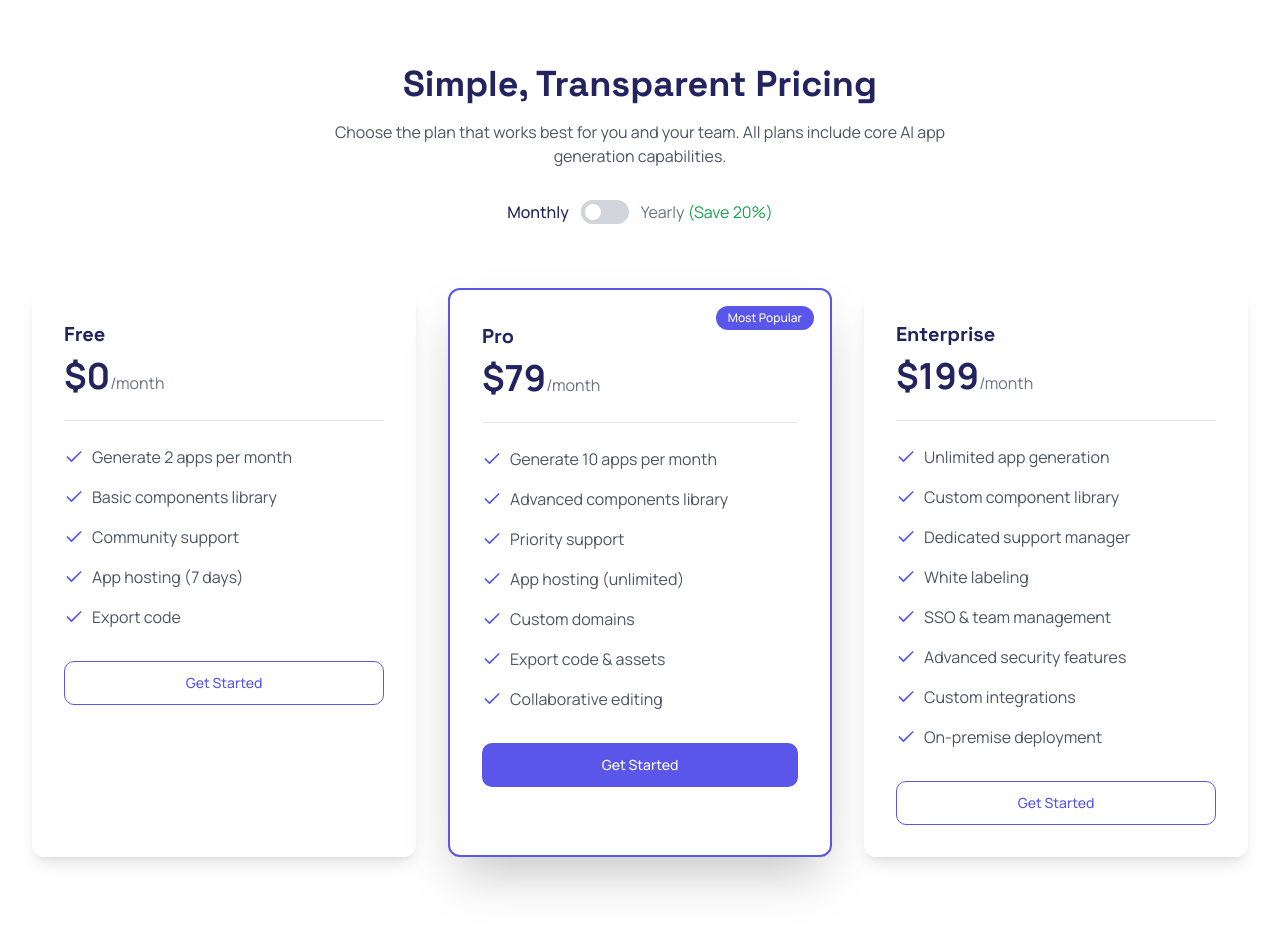
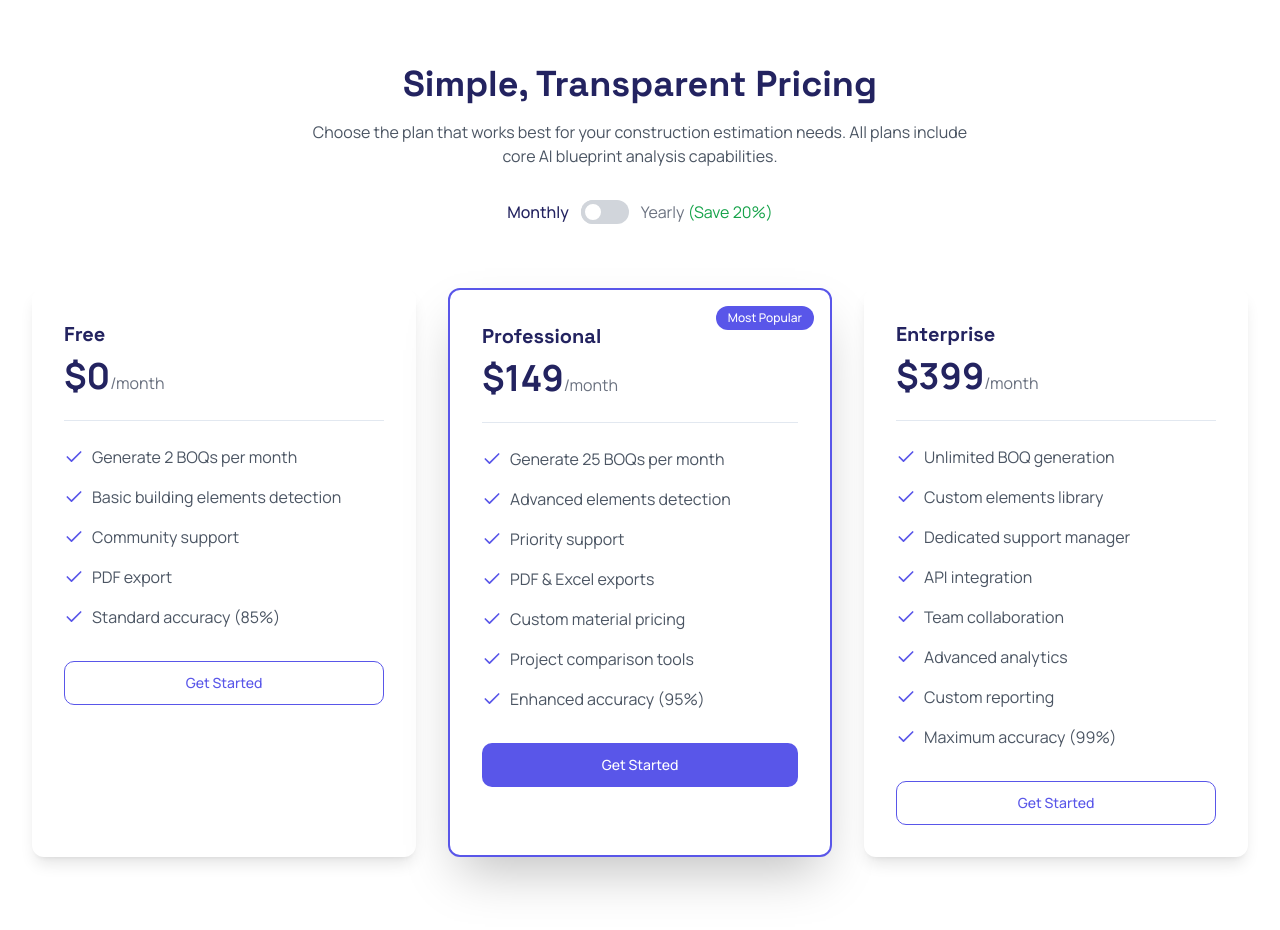
Before and after one commit to AlphyonAlephium/BOQ-AI, a React (Vite) app: page / in a window 1280 px wide. Shown: the part 1680-2610 px from the top of the page. Built offline with nearby package versions, Linux system fonts and the light colour scheme.

Commit message:
Refactor: Update pricing section
Update the pricing section with higher prices.

```diff
--- a/src/components/PricingSection.tsx
+++ b/src/components/PricingSection.tsx
@@ -64,41 +64,41 @@ const PricingSection = () => {
       price: 0,
       yearlyPrice: 0,
       features: [
-        "Generate 2 apps per month",
-        "Basic components library",
+        "Generate 2 BOQs per month",
+        "Basic building elements detection",
         "Community support",
-        "App hosting (7 days)",
-        "Export code"
+        "PDF export",
+        "Standard accuracy (85%)"
       ]
     },
     {
-      title: "Pro",
-      price: 79,
-      yearlyPrice: 790,
+      title: "Professional",
+      price: 149,
+      yearlyPrice: 1490,
       features: [
-        "Generate 10 apps per month",
-        "Advanced components library",
+        "Generate 25 BOQs per month",
+        "Advanced elements detection",
         "Priority support",
-        "App hosting (unlimited)",
-        "Custom domains",
-        "Export code & assets",
-        "Collaborative editing"
+        "PDF & Excel exports",
+        "Custom material pricing",
+        "Project comparison tools",
+        "Enhanced accuracy (95%)"
       ],
       isPopular: true
     },
     {
       title: "Enterprise",
-      price: 199,
-      yearlyPrice: 1990,
+      price: 399,
+      yearlyPrice: 3990,
       features: [
-        "Unlimited app generation",
-        "Custom component library",
+        "Unlimited BOQ generation",
+        "Custom elements library",
         "Dedicated support manager",
-        "White labeling",
-        "SSO & team management",
-        "Advanced security features",
-        "Custom integrations",
-        "On-premise deployment"
+        "API integration",
+        "Team collaboration",
+        "Advanced analytics",
+        "Custom reporting",
+        "Maximum accuracy (99%)"
       ]
     }
   ];
@@ -108,7 +108,7 @@ const PricingSection = () => {
       <div className="container mx-auto px-4 md:px-8">
         <div className="text-center mb-16 opacity-0 animate-fade-in">
           <h2 className="text-3xl md:text-4xl font-bold mb-4 text-secondary">Simple, Transparent Pricing</h2>
-          <p className="text-gray-600 max-w-2xl mx-auto">Choose the plan that works best for you and your team. All plans include core AI app generation capabilities.</p>
+          <p className="text-gray-600 max-w-2xl mx-auto">Choose the plan that works best for your construction estimation needs. All plans include core AI blueprint analysis capabilities.</p>
 
           {/* Billing Toggle */}
           <div className="mt-8 flex items-center justify-center">
```
